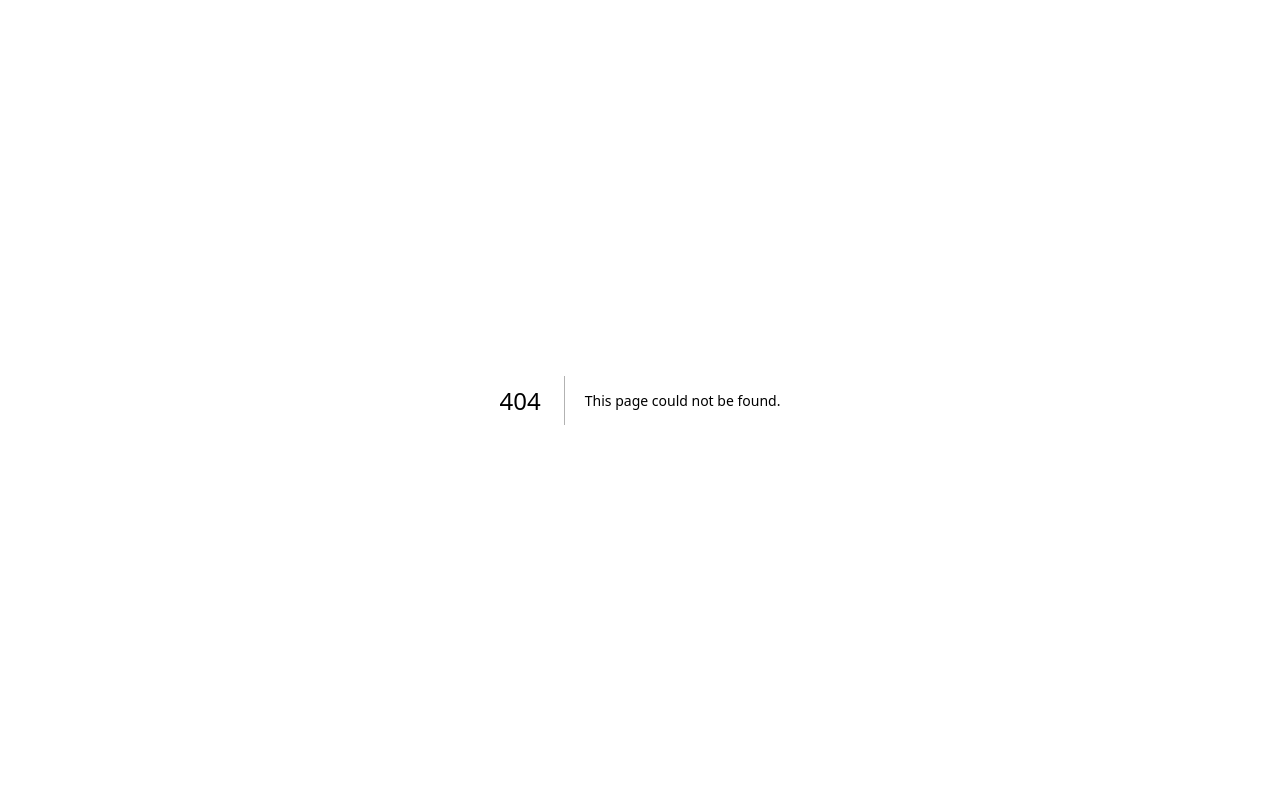
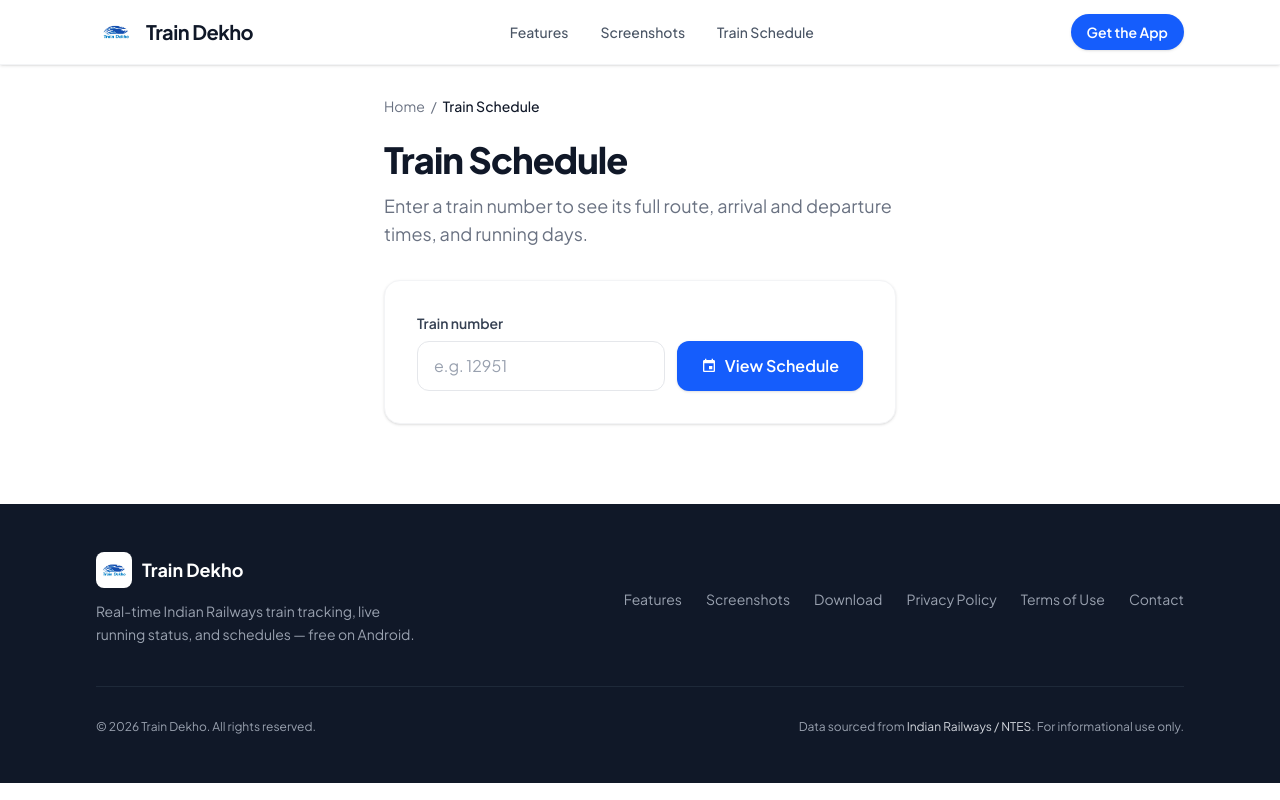
Before and after one commit to sanukumaryou-boop/traindekho-web, a Next.js app: page /train-schedule in a window 1280 px wide. Before the commit this address had no page. Built offline with nearby package versions, Linux system fonts and the light colour scheme.

Commit message:
Add train schedule page and update sitemap

```diff
--- a/src/app/sitemap.ts
+++ b/src/app/sitemap.ts
@@ -30,6 +30,12 @@
       changeFrequency: "yearly",
       priority: 0.3,
     },
+    {
+      url: `${base}/train-schedule`,
+      lastModified: now,
+      changeFrequency: "monthly",
+      priority: 0.9,
+    },
   ];
 
   let trainPages: MetadataRoute.Sitemap = [];
--- /dev/null
+++ b/src/app/train-schedule/page.tsx
@@ -0,0 +1,52 @@
+import type { Metadata } from "next";
+import Link from "next/link";
+import Navbar from "@/components/Navbar";
+import Footer from "@/components/Footer";
+import TrainSearch from "@/components/TrainSearch";
+
+export const metadata: Metadata = {
+  title: "Train Schedule",
+  description:
+    "Look up the full station-wise schedule for any Indian Railways train by entering its train number.",
+  alternates: {
+    canonical: "https://traindekho.live/train-schedule",
+  },
+};
+
+export default function TrainScheduleSearchPage() {
+  return (
+    <>
+      <Navbar />
+      <main className="pt-24 pb-20">
+        <div className="max-w-xl mx-auto px-4 sm:px-6 lg:px-8">
+          <nav className="text-sm text-gray-500 mb-6" aria-label="Breadcrumb">
+            <ol className="flex flex-wrap items-center gap-1.5">
+              <li>
+                <Link href="/" className="hover:text-blue-600 transition-colors">
+                  Home
+                </Link>
+              </li>
+              <li aria-hidden="true">/</li>
+              <li className="text-gray-900 font-medium">Train Schedule</li>
+            </ol>
+          </nav>
+
+          <header className="mb-8">
+            <h1 className="text-3xl sm:text-4xl font-extrabold text-gray-900 tracking-tight mb-3">
+              Train Schedule
+            </h1>
+            <p className="text-lg text-gray-500">
+              Enter a train number to see its full route, arrival and departure
+              times, and running days.
+            </p>
+          </header>
+
+          <section className="bg-white rounded-2xl border border-gray-100 shadow-sm p-6 sm:p-8">
+            <TrainSearch />
+          </section>
+        </div>
+      </main>
+      <Footer />
+    </>
+  );
+}
--- a/src/components/Navbar.tsx
+++ b/src/components/Navbar.tsx
@@ -22,7 +22,7 @@
           <nav className="hidden md:flex items-center gap-8 text-sm font-medium text-gray-600">
             <a href="#features" className="hover:text-blue-600 transition-colors">Features</a>
             <a href="#screenshots" className="hover:text-blue-600 transition-colors">Screenshots</a>
-            <a href="#download" className="hover:text-blue-600 transition-colors">Download</a>
+            <Link href="/train-schedule" className="hover:text-blue-600 transition-colors">Train Schedule</Link>
           </nav>
           <a
               href="https://play.google.com/store"
--- /dev/null
+++ b/src/components/TrainSearch.tsx
@@ -0,0 +1,73 @@
+"use client";
+
+import { useRouter } from "next/navigation";
+import { FormEvent, useState } from "react";
+
+export default function TrainSearch() {
+  const router = useRouter();
+  const [trainNo, setTrainNo] = useState("");
+  const [error, setError] = useState("");
+
+  function handleSubmit(e: FormEvent<HTMLFormElement>) {
+    e.preventDefault();
+    const digits = trainNo.replace(/\D/g, "");
+
+    if (!digits || digits.length < 4 || digits.length > 5) {
+      setError("Enter a valid 4–5 digit train number");
+      return;
+    }
+
+    setError("");
+    router.push(`/train-schedule/${digits}`);
+  }
+
+  return (
+    <form onSubmit={handleSubmit} className="w-full">
+      <label
+        htmlFor="train-no"
+        className="block text-sm font-semibold text-gray-700 mb-2"
+      >
+        Train number
+      </label>
+      <div className="flex flex-col sm:flex-row gap-3">
+        <input
+          id="train-no"
+          type="text"
+          inputMode="numeric"
+          pattern="[0-9]*"
+          maxLength={5}
+          placeholder="e.g. 12951"
+          value={trainNo}
+          onChange={(e) => {
+            setTrainNo(e.target.value.replace(/\D/g, ""));
+            if (error) setError("");
+          }}
+          className="flex-1 rounded-xl border border-gray-200 bg-white px-4 py-3 text-gray-900 placeholder:text-gray-400 outline-none focus:border-blue-500 focus:ring-2 focus:ring-blue-500/20 transition-colors"
+        />
+        <button
+          type="submit"
+          className="inline-flex items-center justify-center gap-2 rounded-xl bg-blue-600 hover:bg-blue-700 text-white font-semibold px-6 py-3 shadow-sm transition-colors whitespace-nowrap"
+        >
+          <ScheduleIcon className="w-4 h-4" />
+          View Schedule
+        </button>
+      </div>
+      {error && (
+        <p className="mt-2 text-sm text-red-600" role="alert">
+          {error}
+        </p>
+      )}
+    </form>
+  );
+}
+
+function ScheduleIcon({ className }: { className?: string }) {
+  return (
+    <svg viewBox="0 0 24 24" fill="none" className={className} aria-hidden="true">
+      <path
+        d="M17 12h-5v5h5v-5zM16 1v2H8V1H6v2H5c-1.11 0-1.99.9-1.99 2L3 19c0 1.1.89 2 2 2h14c1.1 0 2-.9 2-2V5c0-1.1-.9-2-2-2h-1V1h-2zm3 18H5V8h14v11z"
+        fill="currentColor"
+      />
+    </svg>
+  );
+}
--- a/src/lib/build-trains.ts
+++ b/src/lib/build-trains.ts
@@ -83,10 +83,10 @@
 
 export async function discoverTrainSlugsForBuild(): Promise<string[]> {
   const cached = readSlugCache();
-  if (cached) {
-    console.log(`[train-schedule] Using cached ${cached.length} slugs`);
-    return cached;
-  }
+  // if (cached) {
+  //   console.log(`[train-schedule] Using cached ${cached.length} slugs`);
+  //   return cached;
+  // }
 
   const numbers = getTrainNumbersFromFile();
   const concurrency = Number(process.env.TRAIN_BUILD_CONCURRENCY ?? "20");
```
